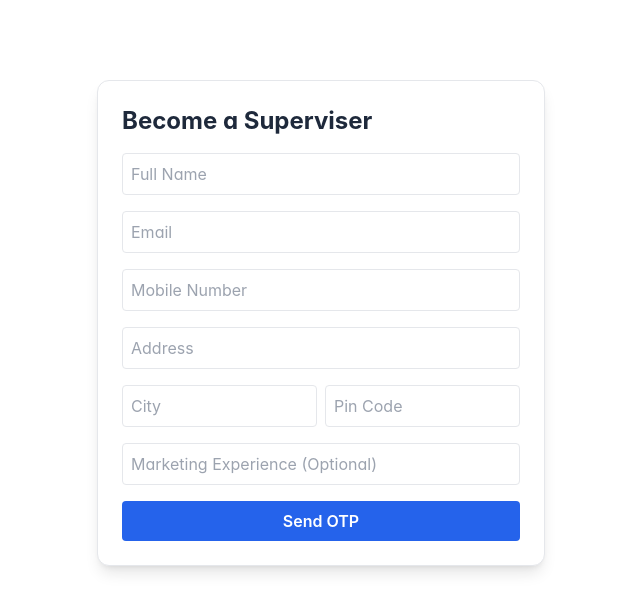
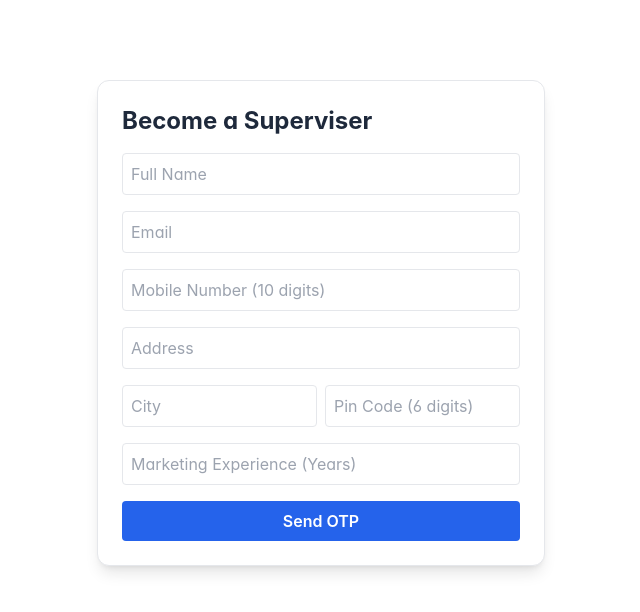
Before and after one commit to propertytick/propertytick-frontend, a Next.js app: page /become-a-partner in a window 1280 px wide. Shown: the top 612 px of the page, without its empty margins (319-959 px from the left). Built offline with nearby package versions, Linux system fonts and the light colour scheme.

Commit message:
Added validation to superviser form

```diff
--- a/src/app/become-a-partner/page.jsx
+++ b/src/app/become-a-partner/page.jsx
@@ -45,16 +45,75 @@ export default function BecomePartner() {
       <h2 className="text-2xl font-bold mb-4 text-slate-800">Become a Superviser</h2>
 
       {step === 1 ? (
-        <form onSubmit={handleRegister} className="space-y-4">
-          <input type="text" placeholder="Full Name" required className="w-full p-2 border rounded" onChange={e => setFormData({...formData, name: e.target.value})} />
-          <input type="email" placeholder="Email" required className="w-full p-2 border rounded" onChange={e => setFormData({...formData, email: e.target.value})} />
-          <input type="tel" placeholder="Mobile Number" required className="w-full p-2 border rounded" onChange={e => setFormData({...formData, mobile: e.target.value})} />
-          <input type="text" placeholder="Address" required className="w-full p-2 border rounded" onChange={e => setFormData({...formData, address: e.target.value})} />
+                <form onSubmit={handleRegister} className="space-y-4">
+          <input
+            type="text"
+            placeholder="Full Name"
+            required
+            className="w-full p-2 border rounded"
+            onChange={e => setFormData({...formData, name: e.target.value})}
+          />
+
+          <input
+            type="email"
+            placeholder="Email"
+            required
+            className="w-full p-2 border rounded"
+            onChange={e => setFormData({...formData, email: e.target.value})}
+          />
+
+          {/* Mobile Number: Sirf 10 digits, numbers only */}
+          <input
+            type="tel"
+            placeholder="Mobile Number (10 digits)"
+            required
+            maxLength="10"
+            minLength="10"
+            pattern="[0-9]{10}"
+            title="Please enter exactly 10 digits"
+            className="w-full p-2 border rounded"
+            onChange={e => setFormData({...formData, mobile: e.target.value.replace(/\D/g, '')})}
+          />
+
+          <input
+            type="text"
+            placeholder="Address"
+            required
+            className="w-full p-2 border rounded"
+            onChange={e => setFormData({...formData, address: e.target.value})}
+          />
+
           <div className="flex gap-2">
-            <input type="text" placeholder="City" required className="w-1/2 p-2 border rounded" onChange={e => setFormData({...formData, city: e.target.value})} />
-            <input type="text" placeholder="Pin Code" required className="w-1/2 p-2 border rounded" onChange={e => setFormData({...formData, pinCode: e.target.value})} />
+            <input
+              type="text"
+              placeholder="City"
+              required
+              className="w-1/2 p-2 border rounded"
+              onChange={e => setFormData({...formData, city: e.target.value})}
+            />
+            {/* Pin Code: Sirf 6 digits, numbers only */}
+            <input
+              type="text"
+              placeholder="Pin Code (6 digits)"
+              required
+              maxLength="6"
+              minLength="6"
+              pattern="[0-9]{6}"
+              title="Please enter exactly 6 digits"
+              className="w-1/2 p-2 border rounded"
+              onChange={e => setFormData({...formData, pinCode: e.target.value.replace(/\D/g, '')})}
+            />
           </div>
-          <input type="text" placeholder="Marketing Experience (Optional)" className="w-full p-2 border rounded" onChange={e => setFormData({...formData, marketingExperience: e.target.value})} />
+
+          {/* Marketing Experience: Sirf 0-50 ke beech ka number */}
+          <input
+            type="number"
+            placeholder="Marketing Experience (Years)"
+            min="0"
+            max="50"
+            className="w-full p-2 border rounded"
+            onChange={e => setFormData({...formData, marketingExperience: e.target.value})}
+          />
 
           <button type="submit" disabled={loading} className="w-full bg-blue-600 text-white p-2 rounded hover:bg-blue-700 font-semibold">
             {loading ? 'Sending...' : 'Send OTP'}
--- a/src/components/layout/Navbar.jsx
+++ b/src/components/layout/Navbar.jsx
@@ -225,9 +225,7 @@ export default function Navbar() {
                     href="/property/new"
                     className="inline-flex items-center gap-1.5 border-2 border-blue-600 text-blue-600 hover:bg-blue-50 text-sm font-bold px-4 py-2 rounded-lg transition-all"
                   >
-                    <PlusCircle className="w-4 h-4" />
-                    Post Free
-                  </Link>
+
 
                   <div className="relative group">
                     <button className="flex items-center gap-2 p-1 pr-3 rounded-lg hover:bg-slate-50 transition-all">
```
